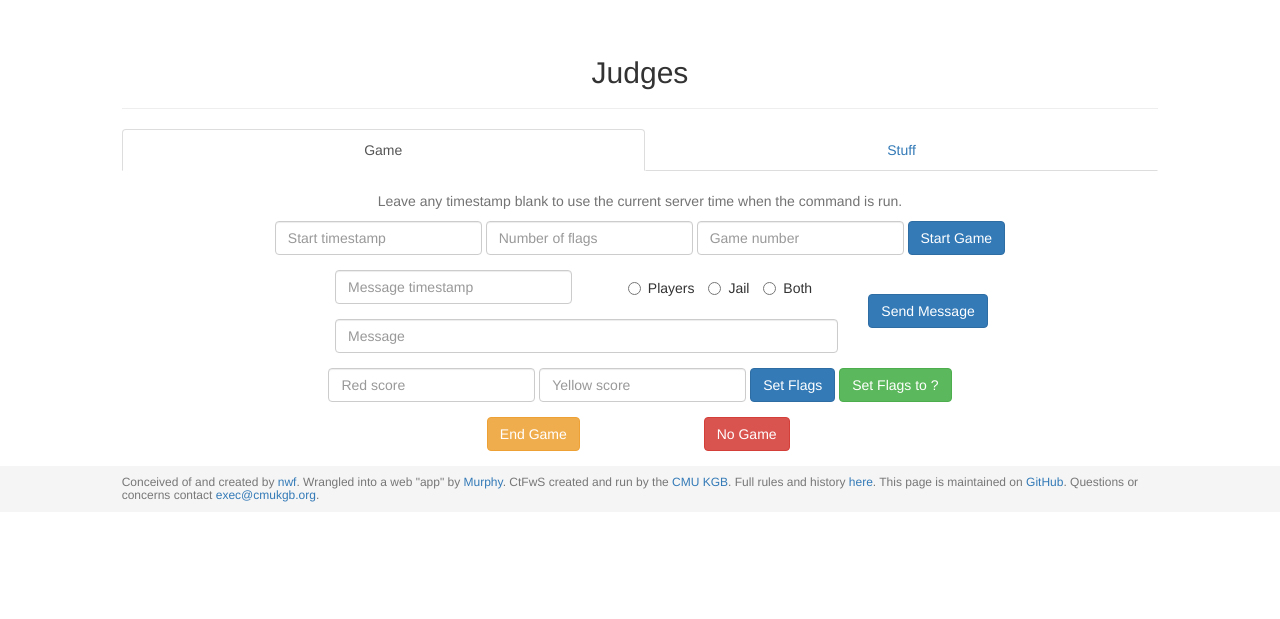
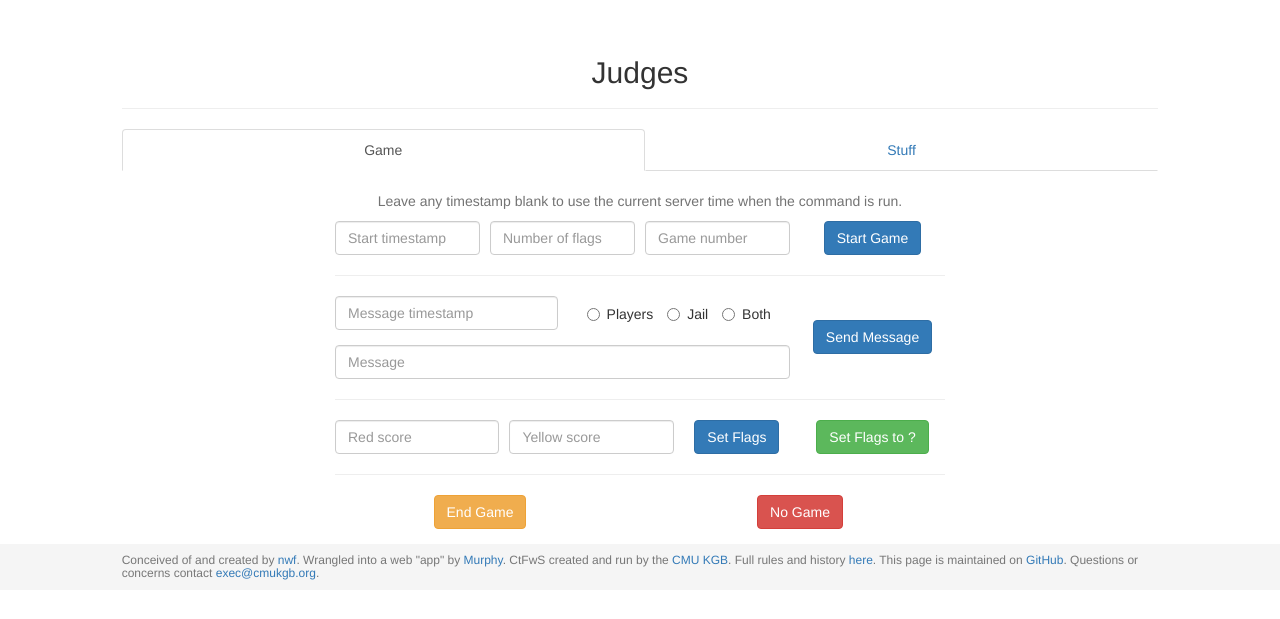
Before and after one commit to cmukgb/ctfws-timer-web, a Django app: template templates/judge.html in a window 1280 px wide. Shown: the part 159-778 px from the top of the page. Run offline with Django 3.2, Linux system fonts and the light colour scheme; the template is opened without the code that fills it, so the values that code supplies are empty; some libraries are stand-ins or nearby versions.

Commit message:
Improve the display of forms on the judges page

```diff
--- a/templates/base.html
+++ b/templates/base.html
@@ -20,6 +20,14 @@
     <![endif]-->
 
     <style>
+      .row.row-small-gutter {
+        margin-left: -5px;
+        margin-right: -5px;
+      }
+      .row.row-small-gutter [class*="col-"] {
+          padding-left: 5px;
+          padding-right: 5px;
+      }
       .inline-block {
         display: inline-block;
       }
@@ -36,6 +44,9 @@
       a.no-color {
         color: inherit;
       }
+      hr.hr-below-form {
+        margin-top: 5px; /* Default of 20px minus form margin of 15px */
+      }
       @media (min-width: 768px) {
         .vertical-center {
           display: flex;
@@ -43,7 +54,7 @@
         }
         .form-inline {
           display: inline-block;
-          margin-bottom: 15px;
+          /* margin-bottom: 15px; */
         }
       }
       .nav-justified {
--- a/templates/judge.html
+++ b/templates/judge.html
@@ -83,9 +83,12 @@
 
 <div class="tab-content">
   <div role="tabpanel" class="tab-pane active" id="gameTabPane">
+    <div class="row">
+      <div class="col-lg-offset-3 col-lg-6 col-md-offset-2 col-md-8
+          col-sm-offset-1 col-sm-10 col-xs-12">
 
         <div class="row vertical-center">
-      <div class="col-sm-offset-1 col-sm-10 col-xs-12">
+          <div class="col-xs-12">
             <p class="text-center help-block">
               Leave any timestamp blank to use the current server time when the
               command is run.
@@ -93,52 +96,58 @@
           </div>
         </div>
 
-    <div class="row vertical-center">
-      <div class="col-sm-offset-1 col-sm-10 col-xs-12 text-center">
 
-        <form class="form-inline form-ajax-submit" method="post"
-            action="{% url 'judge' %}">
+        <form class="form-ajax-submit" method="post" action="{% url 'judge' %}">
           {% csrf_token %}
+          <div class="row row-small-gutter vertical-center">
 
+            <div class="col-sm-3 col-xs-12">
               <div class="form-group">
                 <label class="sr-only" for="startTimeInput">
                   Start timestamp</label>
                 <input type="text" class="form-control" id="startTimeInput"
                     name="start_timestamp" placeholder="Start timestamp">
               </div>
+            </div>
 
+            <div class="col-sm-3 col-xs-6">
               <div class="form-group">
-            <label class="sr-only" for="numFlagsInput">Number of flags</label>
+                <label class="sr-only" for="numFlagsInput">
+                  Number of flags
+                </label>
                 <input type="text" class="form-control" id="numFlagsInput"
                     name="num_flags" placeholder="Number of flags">
               </div>
+            </div>
 
+            <div class="col-sm-3 col-xs-6">
               <div class="form-group">
                 <label class="sr-only" for="gameNumInput">Game number</label>
                 <input type="text" class="form-control" id="gameNumInput"
                     name="game_num" placeholder="Game number">
               </div>
+            </div>
 
+            <div class="col-sm-3 col-xs-12">
               <div class="form-group">
-            <button type="submit" class="btn btn-primary">
+                <button type="submit" class="center-block btn btn-primary">
                   Start Game
                 </button>
               </div>
+            </div>
 
+          </div>
           <input type="hidden" name="command" value="start_game">
         </form>
 
-      </div>
-    </div>
-
-    <hr class="visible-xs">
+        <hr class="hr-below-form">
 
         <form class="form-ajax-submit" method="post" action="{% url 'judge' %}">
           {% csrf_token %}
-      <div class="row vertical-center">
+          <div class="row row-small-gutter vertical-center">
 
-        <div class="col-lg-offset-3 col-sm-offset-2 col-lg-5 col-sm-6 col-xs-12">
-          <div class="row vertical-center">
+            <div class="col-sm-9 col-xs-12">
+              <div class="row row-small-gutter vertical-center">
                 <div class="form-group col-xs-6">
                   <label class="sr-only" for="messageTimeInput">
                     Message timestamp
@@ -149,18 +158,21 @@
 
                 <div class="form-group text-center col-xs-6">
                   <label class="radio-inline">
-                <input type="radio" name="message_type" value="players"> Players
+                    <input type="radio" name="message_type" value="players">
+                    Players
                   </label>
                   <label class="radio-inline">
-                <input type="radio" name="message_type" value="jail"> Jail
+                    <input type="radio" name="message_type" value="jail">
+                    Jail
                   </label>
                   <label class="radio-inline">
-                <input type="radio" name="message_type" value="both"> Both
+                    <input type="radio" name="message_type" value="both">
+                    Both
                   </label>
                 </div>
               </div>
 
-          <div class="row">
+              <div class="row row-small-gutter">
                 <div class="form-group col-xs-12">
                   <label class="sr-only" for="messageInput">Message</label>
                   <input type="text" class="form-control" id="messageInput"
@@ -169,7 +181,7 @@
               </div>
             </div>
 
-        <div class="col-lg-1 col-sm-2 col-xs-12">
+            <div class="col-sm-3 col-xs-12">
               <div class="form-group">
                 <button type="submit" class="center-block btn btn-primary">
                   Send Message
@@ -181,55 +193,74 @@
           <input type="hidden" name="command" value="send_message">
         </form>
 
-    <hr class="visible-xs">
+        <hr class="hr-below-form">
 
-    <div class="row vertical-center">
-      <div class="col-sm-offset-1 col-sm-10 col-xs-12 text-center">
-
-        <form class="form-inline form-ajax-submit" method="post"
+        <div class="row row-small-gutter vertical-center">
+          <div class="col-sm-9 col-xs-12">
+            <form class="form-ajax-submit" method="post"
                 action="{% url 'judge' %}">
               {% csrf_token %}
+              <div class="row row-small-gutter vertical-center">
 
+                <div class="col-sm-9 col-xs-12">
+                  <div class="row row-small-gutter vertical-center">
+                    <div class="col-xs-6">
                       <div class="form-group">
-            <label class="sr-only" for="redFlagsInput">Red score</label>
-            <input type="text" class="form-control" id="redFlagsInput"
-                name="red_flags" placeholder="Red score">
+                        <label class="sr-only" for="redFlagsInput">
+                          Red score
+                        </label>
+                        <input type="text" class="form-control"
+                            id="redFlagsInput" name="red_flags"
+                            placeholder="Red score">
+                      </div>
                     </div>
 
+                    <div class="col-xs-6">
                       <div class="form-group">
-            <label class="sr-only" for="yellowFlagsInput">Yellow score</label>
-            <input type="text" class="form-control" id="yellowFlagsInput"
-                name="yellow_flags" placeholder="Yellow score">
+                        <label class="sr-only" for="yellowFlagsInput">
+                          Yellow score
+                        </label>
+                        <input type="text" class="form-control"
+                            id="yellowFlagsInput" name="yellow_flags"
+                            placeholder="Yellow score">
+                      </div>
+                    </div>
+                  </div>
                 </div>
 
+                <div class="col-sm-3 col-xs-12">
                   <div class="form-group">
-            <button type="submit" class="btn btn-primary">
+                    <button type="submit" class="center-block btn btn-primary">
                       Set Flags
                     </button>
                   </div>
+                </div>
 
+              </div>
               <input type="hidden" name="command" value="set_flags_number">
             </form>
+          </div>
 
-        <form class="form-inline form-ajax-submit" method="post"
+          <div class="col-sm-3 col-xs-12">
+            <form class="form-ajax-submit" method="post"
                 action="{% url 'judge' %}">
               {% csrf_token %}
               <div class="form-group">
-            <button type="submit" class="btn btn-success">
+                <button type="submit" class="center-block btn btn-success">
                   Set Flags to ?
                 </button>
               </div>
               <input type="hidden" name="command" value="set_flags_hidden">
             </form>
-
           </div>
         </div>
 
-    <hr class="visible-xs">
+        <hr class="hr-below-form">
 
         <div class="row vertical-center">
-      <div class="col-lg-offset-4 col-sm-offset-3 col-lg-2 col-sm-3 col-xs-6">
-        <form class="form-ajax-submit" method="post" action="{% url 'judge' %}">
+          <div class="col-xs-6">
+            <form class="form-ajax-submit" method="post"
+                action="{% url 'judge' %}">
               {% csrf_token %}
               <div class="form-group">
                 <button type="submit" class="center-block btn btn-warning">
@@ -240,8 +271,9 @@
             </form>
           </div>
 
-      <div class="col-lg-2 col-sm-3 col-xs-6">
-        <form class="form-ajax-submit" method="post" action="{% url 'judge' %}">
+          <div class="col-xs-6">
+            <form class="form-ajax-submit" method="post"
+                action="{% url 'judge' %}">
               {% csrf_token %}
               <div class="form-group">
                 <button type="submit" class="center-block btn btn-danger">
@@ -250,6 +282,8 @@
               </div>
               <input type="hidden" name="command" value="no_game">
             </form>
+          </div>
+        </div>
       </div>
     </div>
   </div>
```
Lines whose indentation alone changed are shown as unchanged.
